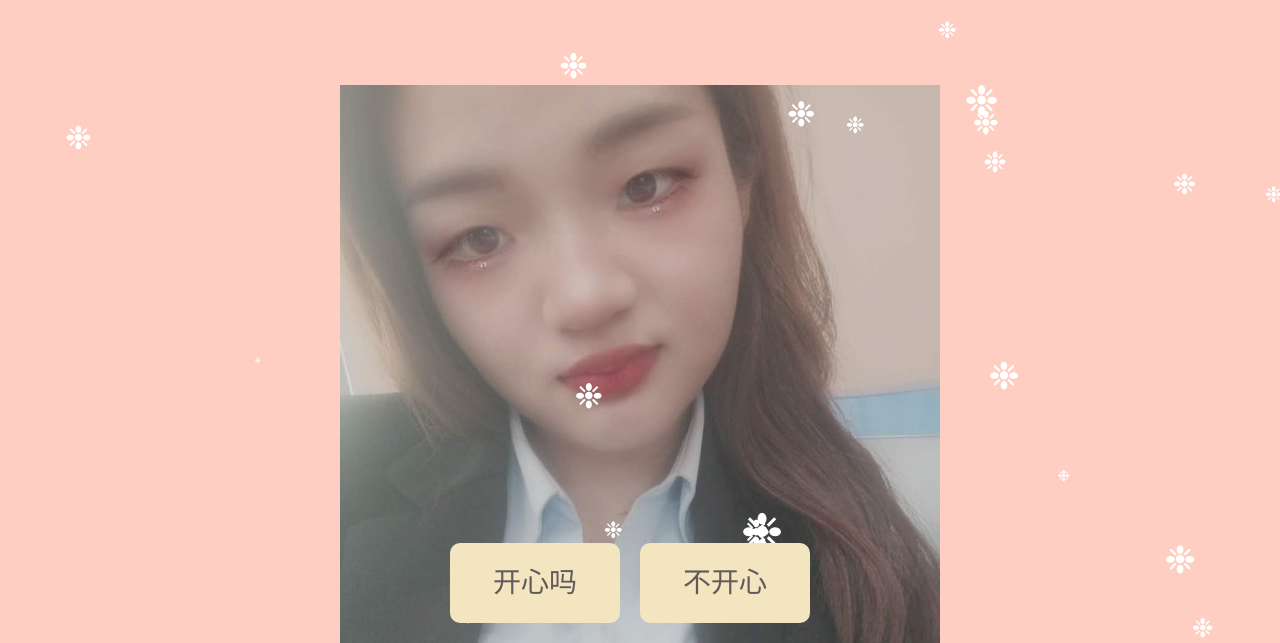
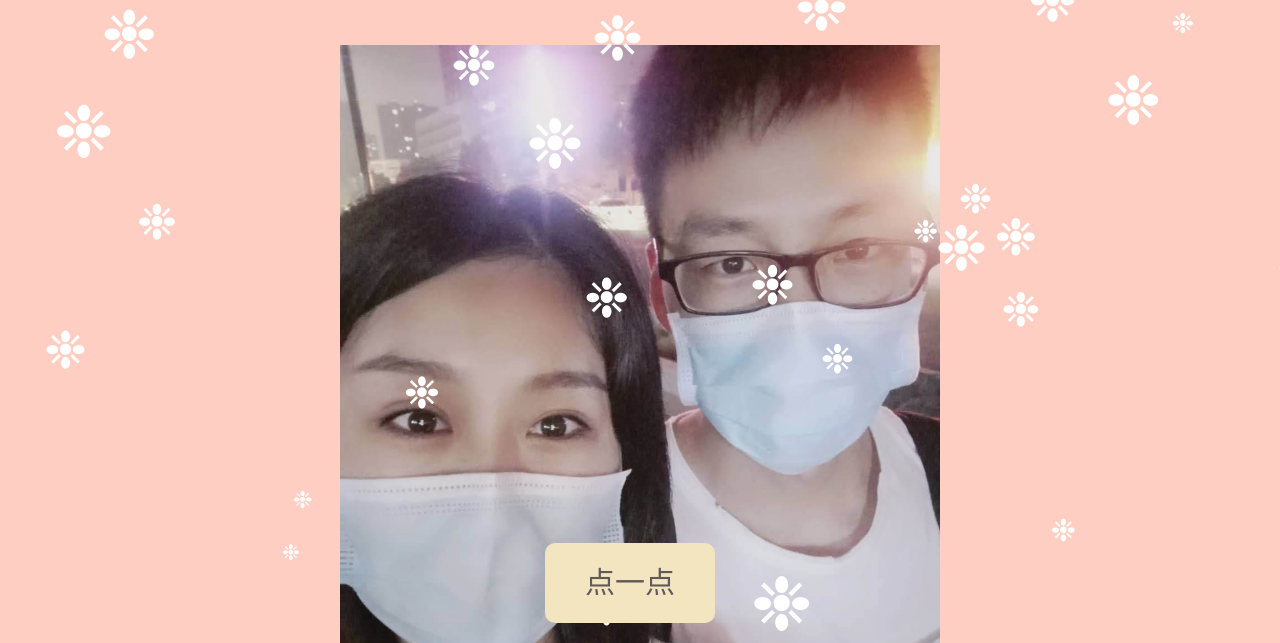
Before and after one commit to purple-color/fang, a plain HTML site: page index.html in a window 1280 px wide. Shown: the part 157-800 px from the top of the page. Drawn offline with Linux system fonts and the light colour scheme.

Commit message:
乖宝宝生日快乐

```diff
--- a/index.html
+++ b/index.html
@@ -3,9 +3,7 @@
 
 <head>
 	<meta charset="utf-8" />
-	<meta name="keywords" content="" />
-	<meta name="description" content="" />
-	<title>rain sister</title>
+	<title>fang</title>
 	<style>
 		* {
 			margin: 0;
@@ -47,18 +45,25 @@
 
 		.pic {
 			width: 600px;
-			margin: 0 auto;
+			margin: 60px auto;
 			perspective: 500px;
 			animation: play 10s linear infinite;
 		}
 
 		.pic img {
 			width: 600px;
-			position: absolute;
-			margin: 100px auto 0;
+		}
+
+		.textBox {
+			margin-top: 60px;
+			text-align: left;
+			padding: 0 60px;
+			font-size: 36px;
+			color: rgb(117, 112, 112);
 		}
 
 		.btn-box {
+			font-size: 30px;
 			position: fixed;
 			width: 100%;
 			height: 200px;
@@ -105,14 +110,16 @@
 	<div class="body-box"></div>
 	<div class="content">
 		<div class="bir">
-			<p>Hope your special day is amazing!</p>
+			<p>Hope your special day is happy!</p>
 		</div>
 		<div class="pic">
-			<img src="./img/rain-sister.jpg" alt="" />
+			<img class="nowImg" src="./img/1.jpeg" alt="" />
+		</div>
+		<div class="textBox">
+			首先要祝我的乖宝宝生日快乐，冬天的第一场雪送给你。还记得吗? 这是我们第一张合影，是在 7 月 26 日一个炎热的大晚上，拍的还挺好看，从这天开始我可以看着我们的合照想念你了 .
 		</div>
 		<div class="btn-box">
-			<span>开心吗</span>
-			<span>不开心</span>
+			<span>点一点</span>
 		</div>
 		<audio id="audio" src="music.mp3" loop autoplay preload="auto"></audio>
 	</div>
@@ -120,12 +127,17 @@
 
 	<script>
 		let domBody = document.getElementsByClassName('body-box')[0];
-		let interval = 100;
-		let minSize = 6; 				//最小字体
-		let maxSize = 50; 				//最大字体
+		let textBox = document.getElementsByClassName('textBox')[0];
+		let clickBtn = document.getElementsByTagName("span")[0];
+		let currentImg = document.getElementsByClassName('nowImg')[0];
+
+		let minSize = 20; 				//最小字体
+		let maxSize = 60; 				//最大字体
 		let dw = domBody.offsetWidth;	//设备宽度
 		let dh = domBody.offsetHeight;	//设备高度
-		//生成雪花定时器
+		let interval = 80;
+
+		// 生成雪花定时器
 		setInterval(function () {
 			let size = minSize + Math.random() * maxSize + 'px';	//雪花大小
 			let startLeft = Math.random() * dw;						//初始 left
@@ -147,49 +159,53 @@
 			let timer = setInterval(function () {
 				snow.style.left = (startLeft += leftSpeed) + 'px';
 				snow.style.top = (top += topSpeed) + 'px';
-				if (parseInt(window.getComputedStyle(snow, null)['top']) > dh - 30) {
+				// console.log(parseInt(window.getComputedStyle(snow, null)['top']))
+				let maxHight = parseInt(window.getComputedStyle(snow, null)['top'])
+				let currentLeft = parseInt(window.getComputedStyle(snow, null)['left'])
+				if (maxHight > dh - 30 || currentLeft < 0 || currentLeft > dw) {
 					snow.remove();
 					clearInterval(timer)
 				}
 			}, fallSpeed)
 		}, interval)
 
-		let sure = document.getElementsByTagName("span")[0];
-		let none = document.getElementsByTagName("span")[1];
+		//定义图片数组
+		let imgArr = [
+			'./img/1.jpeg',
+			'./img/2.jpeg',
+			'./img/3.jpeg',
+			'./img/4.jpeg',
+			'./img/5.jpeg',
+			'./img/6.jpeg',
+		]
+		//定义文字数组
+		let textArr = [
+			'首先要祝我的乖宝宝生日快乐，冬天的第一场雪送给你。还记得吗? 这是我们第一张合影，是在 7 月 26 日一个炎热的大晚上，拍的还挺好看，从这天开始我可以看着我们的合照想念你了',
+			'还记得 8 月 11 号那天你说看咱俩能不能偶遇吗? 说实话当时吓我一跳郑州这么大，我真不知道上哪去才能遇见你。紧接着惊吓变成了惊喜，你直接来了我公司楼下，瞬间感觉欣喜若狂, 感觉自己好幸福好幸运遇见你',
+			'9 月 5 号有幸和你携手回家见我爸妈，很开心，就是忘记带你在村子里转一圈了。有点可惜我们回卢氏我们没有一起拍个合照，光拍天了!',
+			'农历 8 月 18 今天的菜肴真的有点丰盛，第一次一起做火锅吃，真的很美味，以后再吃锅底就交给你吧，哈哈!',
+			'晚上吃到了你亲手做的可乐鸡翅，那谁说你做饭不好吃的，肯定是个骗子，明明做的都这么美味可口.就在我刷碗的功夫你把蛋糕上的蜡烛点上了，还放着生日快乐的歌，吹完蜡烛，还有生日礼物用精美的盒子装着，满满的都是用心，虽然事先我知道了你要给我洗面奶，但还是忍不住的开心，开灯后竟然有一套情侣睡衣，这是我完全没想到的，那一刻感觉自己就是全世界最幸福的人，感谢上天让我遇见你!',
+			'今天真的是惊喜不断，再次感谢上天的眷顾让我和你遇见，都说相爱容易相处难，我知道我们未来的路可能不平坦，但是请相信不管前面是高山还是河流，我都会拉着你的手一起走，一起看沿途的风景，一起品尝生活的酸甜苦辣，一生很短但爱你很长!',
+		]
 
-		sure.addEventListener("touchstart", function () {
-			for (let i = 0; i < 6; i++) {
-				(function () {
-					if (i == 1) {
-						alert("雪花飘的这么好看为啥不开心呢, 是吧");
-						return;
+		//监听点一点按钮的点击
+		clickBtn.addEventListener("touchstart", function () {
+			let currentImgPath = currentImg.getAttribute('src');
+			imgArr.forEach((item, index) => {
+				if (currentImgPath == item) {
+					console.log(index);
+					if (index == 5) {
+						currentImg.setAttribute('src', imgArr[0]);
+						textBox.innerText = textArr[0]
+					} else {
+						currentImg.setAttribute('src', imgArr[index + 1]);
+						textBox.innerText = textArr[index + 1]
 					}
-					// if (i == 2) {
-					// 	alert("时间过得真快, 我们认识快一年了, 虽然磕磕绊绊, 更多的是我总惹你不高兴, 其实我很希望都能开开心心的");
-					// 	return;
-					// }
-					// if (i == 4) {
-					// 	alert("不要不理我好吗? 不理我的时候我很迷茫很伤心");
-					// 	return;
-					// }
-					// if (i == 5) {
-					// 	alert("最后这首歌, 希望你喜欢");
-					// 	return;
-					// }
-				})();
-			}
-		},
-			false
-		);
+				}
+			})
+		}, false);
 
-		none.addEventListener(
-			"touchstart",
-			function () {
-				alert("不开心容易变老! 所以你知道笑一笑十年少的由来了吧");
-			},
-			false
-		);
-
+		//兼容不同浏览器 自动播放音频
 		function audioAutoPlay(id) {
 			let audio = document.getElementById(id);
 			document.addEventListener("WeixinJSBridgeReady", function () {
@@ -203,6 +219,7 @@
 			}, false);
 		}
 		audioAutoPlay("audio");
+
 	</script>
 
 </body>
```
Also changed, not shown: img/1.jpeg (added), img/2.jpeg (added), img/3.jpeg (added), img/4.jpeg (added), img/5.jpeg (added), img/6.jpeg (added), img/rain-sister.jpg (deleted).
